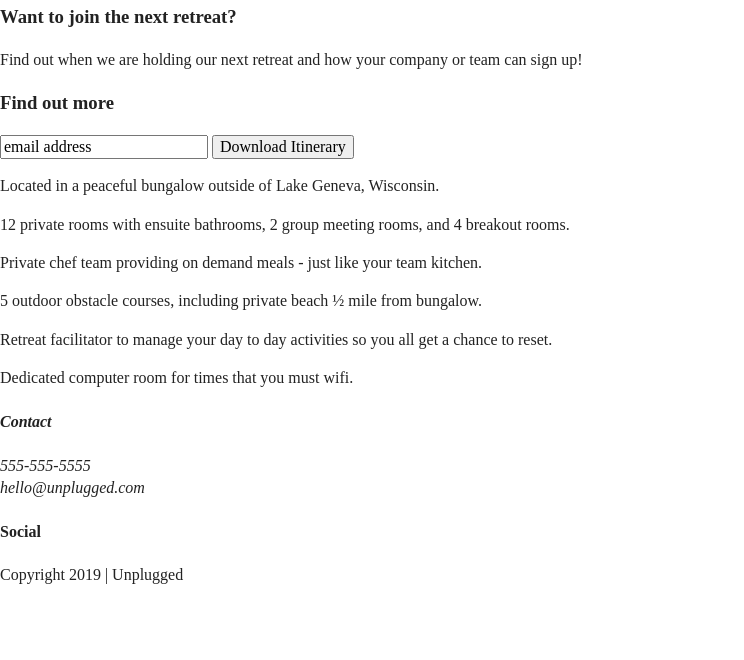
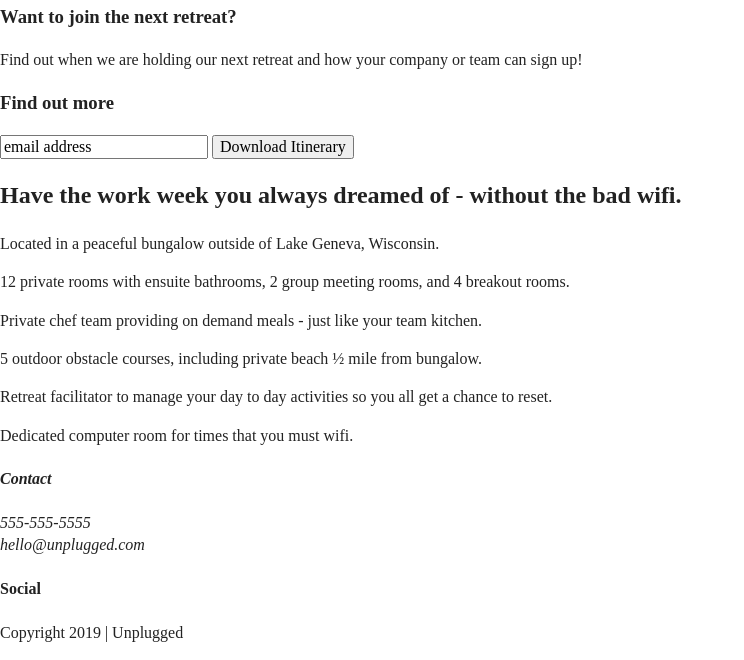
Before and after one commit to TinaJuren/unplugged-retreat, a plain HTML site: page index.html in a window 1280 px wide. Shown: the part 168-828 px from the top of the page, without its empty margins (0-744 px from the left). Before the commit the page ends 800 px from the top, so only its background shows below. Drawn offline with nearby package versions, Linux system fonts and the light colour scheme.

Commit message:
added divisions in features section

```diff
--- a/index.html
+++ b/index.html
@@ -62,29 +62,37 @@
 	</aside> <!-- aside content wrapper ends -->
 
 	<section class="features">
+	  <div class="content-wrapper">
+	    <h2>Have the work week you always dreamed of - without the bad wifi.</h2>
+		<div class="features-items">
 	    <!-- Add your Features content here -->
 		  <article>
-		<p class="fontawesome-icon"></p>
+			<p class="fontawesome-icon">
+			</p>
 			<p class="features-item-description">Located in a peaceful bungalow outside of Lake Geneva, Wisconsin.
 			</p>
 	      </article>
 	      <article>
-		<p class="fontawesome-icon"></p>
+			<p class="fontawesome-icon">
+			</p>
 			<p class="features-item-description">12 private rooms with ensuite bathrooms, 2 group meeting rooms, and 4 breakout rooms.
 			</p>
 	      </article>
 	      <article>
-		<p class="fontawesome-icon"></p>
+			<p class="fontawesome-icon">
+			</p>
 			<p class="features-item-description">Private chef team providing on demand meals - just like your team kitchen.
 			</p>
 	      </article>
 	      <article>
-		<p class="fontawesome-icon"></p>
+			<p class="fontawesome-icon">
+			</p>
 			<p class="features-item-description">5 outdoor obstacle courses, including private beach &frac12; mile from bungalow.
 			</p>
 	      </article>
 	      <article>
-		<p class="fontawesome-icon"></p>
+			<p class="fontawesome-icon">
+			</p>
 			<p class="features-item-description">Retreat facilitator to manage your day to day activities so you all get a chance to reset.
 			</p>
 	      </article>
@@ -93,6 +101,8 @@
 			<p class="features-item-description">Dedicated computer room for times that you must wifi.
 			</p>
 	      </article>
+		</div> <!-- features items ends -->
+	  </div> <!-- article content wrapper ends -->
 	</section>
 
   </main> <!-- main wrapper -->
@@ -120,8 +130,8 @@
 			  <a href="https://www.instagram.com/yoursite" target="_blank"></a>
 			</p>
 			<!-- other social links here -->
-		  </div>
-		</div>
+		  </div> <!-- social icons ends -->
+		</div> <!-- social ends -->
 	  </div> <!-- footer content ends -->
     </div>
 	<!--footer content-wrapper ends-->
```
Lines whose indentation alone changed are shown as unchanged.
